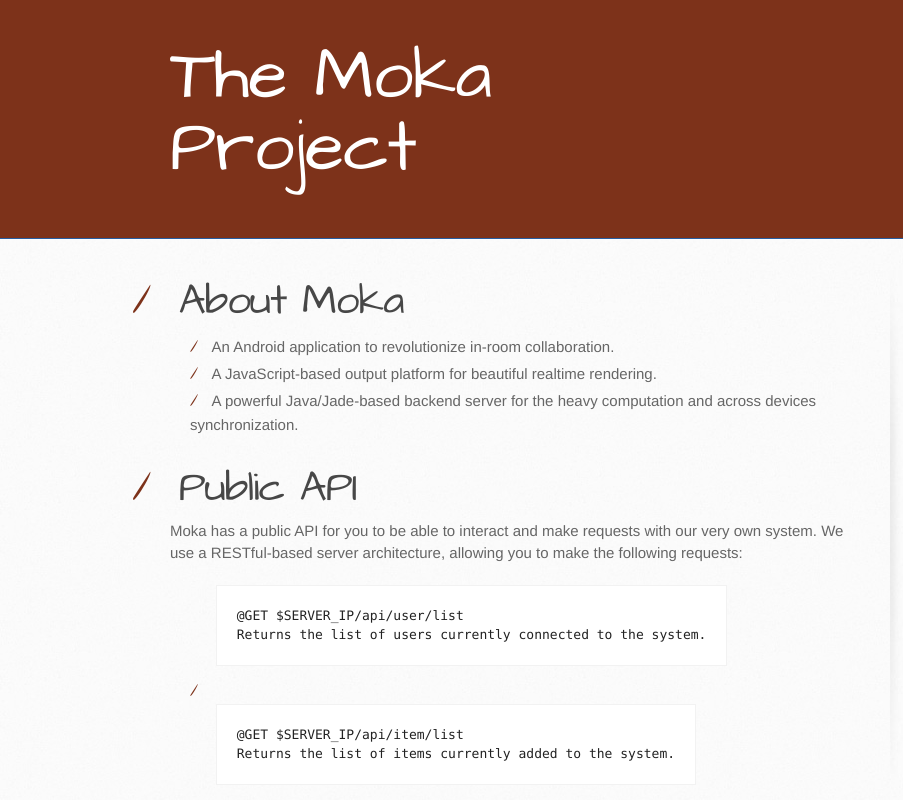
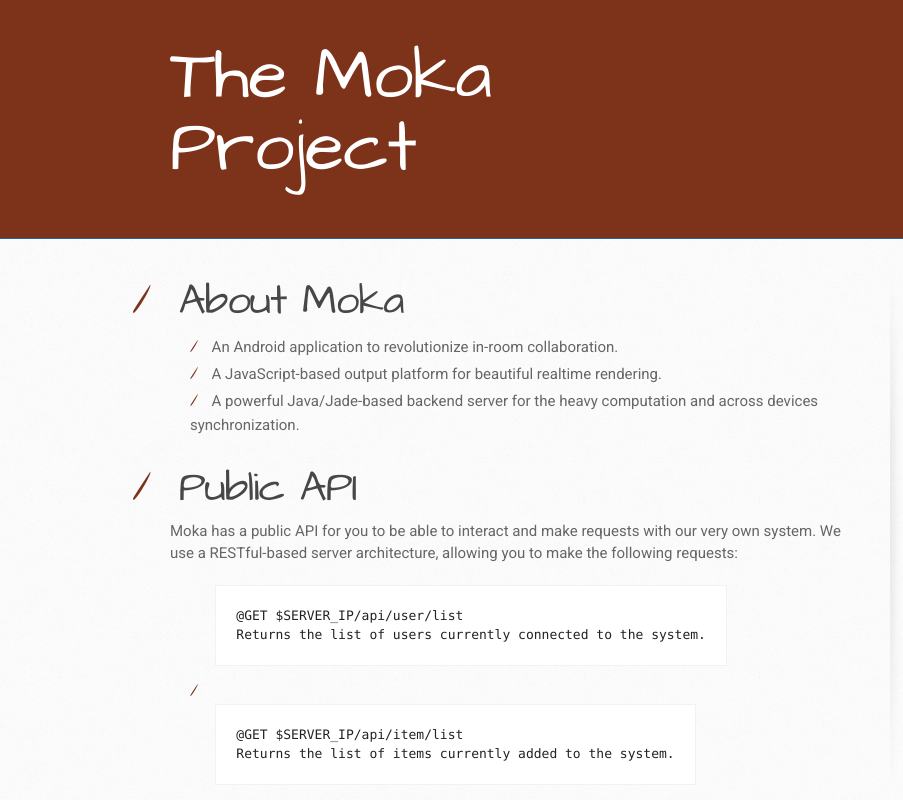
Before and after one commit to themokaproject/themokaproject.github.io, a plain HTML site: page index.html in a window 1280 px wide. Shown: the top 800 px of the page, 0-903 px from the left. Drawn offline with Linux system fonts and the light colour scheme.

Commit message:
Use Roboto as the main font for the website :)

```diff
--- a/index.html
+++ b/index.html
@@ -4,7 +4,8 @@
     <meta charset='utf-8'>
     <meta http-equiv="X-UA-Compatible" content="chrome=1">
     <meta name="viewport" content="width=device-width, initial-scale=1, maximum-scale=1">
-    <link href='https://fonts.googleapis.com/css?family=Architects+Daughter' rel='stylesheet' type='text/css'>
+    <link rel='stylesheet' type='text/css' href='https://fonts.googleapis.com/css?family=Architects+Daughter'>
+    <link rel="stylesheet" type='text/css' href="https://fonts.googleapis.com/css?family=Roboto:regular,medium,thin,italic,mediumitalic,bold" title="roboto">
     <link rel="stylesheet" type="text/css" href="stylesheets/stylesheet.css" media="screen" />
     <link rel="stylesheet" type="text/css" href="stylesheets/pygment_trac.css" media="screen" />
     <link rel="stylesheet" type="text/css" href="stylesheets/print.css" media="print" />
--- a/stylesheets/stylesheet.css
+++ b/stylesheets/stylesheet.css
@@ -51,7 +51,7 @@ body {
   font-size: 15px;
   line-height: 1.5;
   background: #fafafa url(../images/body-bg.jpg) 0 0 repeat;
-  font-family: 'Helvetica Neue', Helvetica, Arial, serif;
+  font-family: 'Roboto', 'Helvetica Neue', Helvetica, Arial, serif;
   font-weight: 400;
   color: #666;
 }
```
